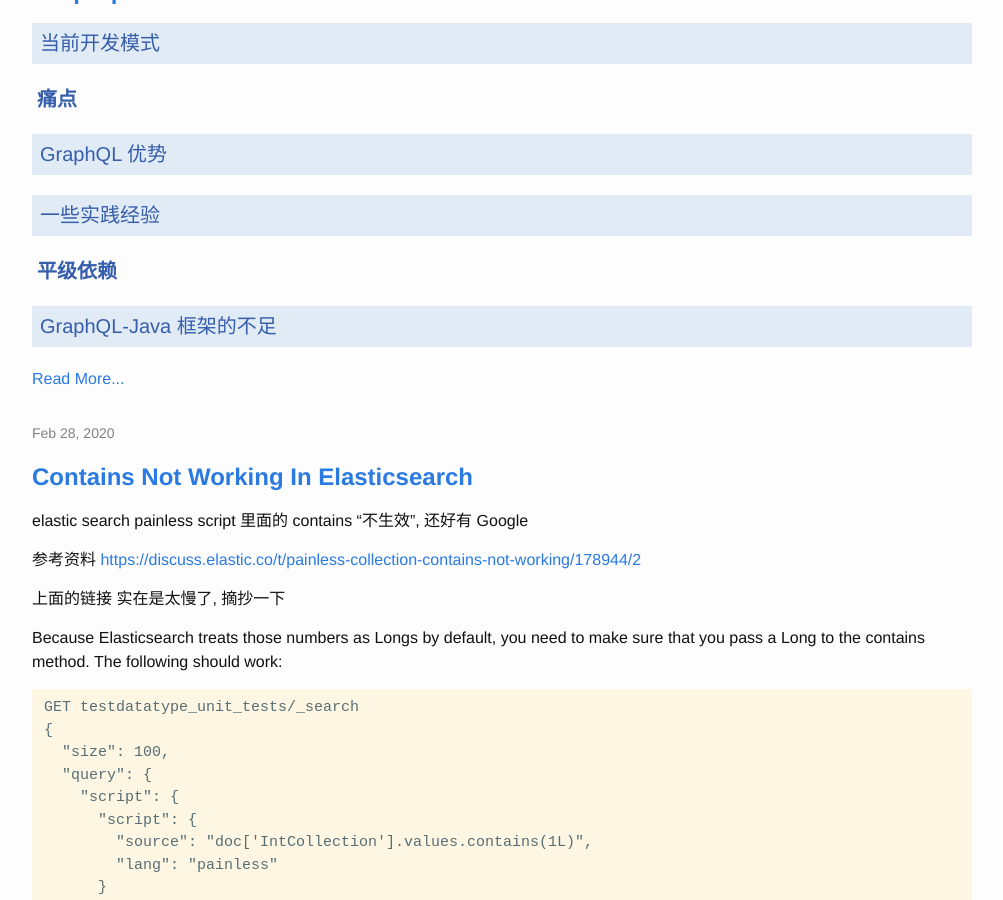
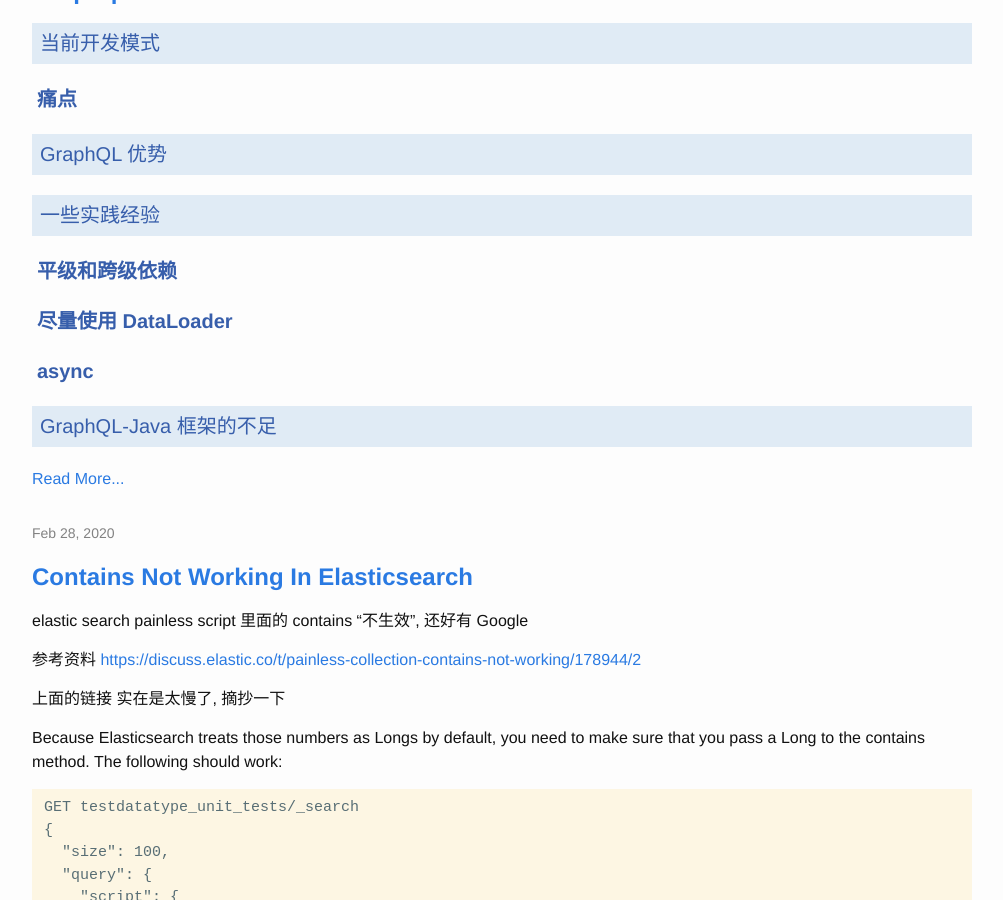
Before and after one commit to childe/ohmycat, a Jekyll site: the page built from index.html, in a window 1280 px wide and 900 px high, scrolled down 324 px. Shown: the whole window, without its empty margins (138-1141 px from the left). Built offline with Jekyll 4.4.1, drawn with Linux system fonts in a browser that asks for light colours; the list of posts is cut into pages by our own code.

Commit message:
modified:   _posts/2020-03-23-graphql-java.md

```diff
--- a/_posts/2020-03-23-graphql-java.md
+++ b/_posts/2020-03-23-graphql-java.md
@@ -12,6 +12,10 @@ date: 2020-03-23T17:12:35+0800
 
 ## 一些实践经验
 
-### 平级依赖
+### 平级和跨级依赖
+
+### 尽量使用 DataLoader
+
+### async
 
 ## GraphQL-Java 框架的不足
```
